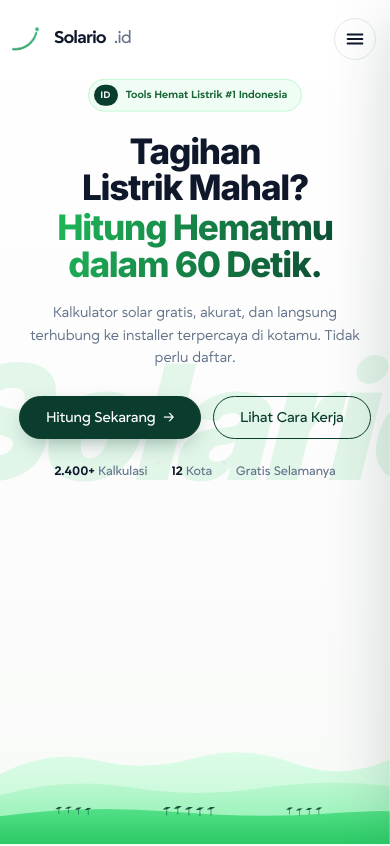
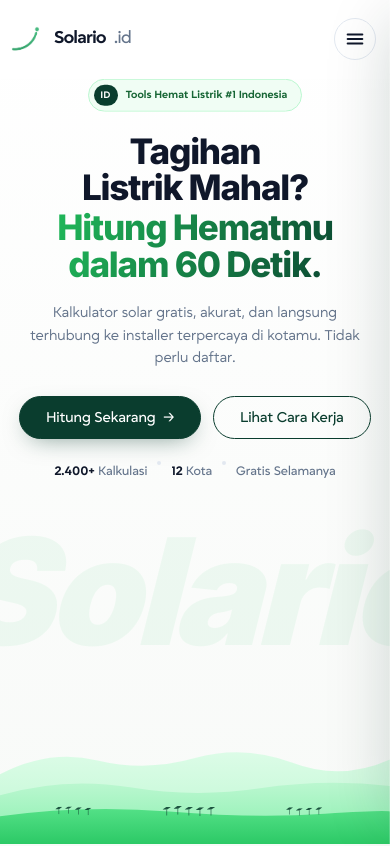
Before and after one commit to antararuang094-glitch/Solario, a Next.js app: page / in a window 390 px wide. Shown: the top 846 px of the page. Built offline with nearby package versions, Linux system fonts and the light colour scheme.

Commit message:
update tampilan

```diff
--- a/app/globals.css
+++ b/app/globals.css
@@ -479,7 +479,7 @@ html, body {
 /* Giant "Solario" watermark — fills empty hero space (crops on edges) */
 .solario-landing .sl-hero-watermark {
   position: absolute;
-  top: 50%;
+  top: 60%;
   left: 50%;
   transform: translate(-50%, -50%);
   font-family: 'Inter', sans-serif;
@@ -488,7 +488,7 @@ html, body {
   font-size: clamp(160px, 36vw, 1100px);
   letter-spacing: -0.04em;
   color: var(--sl-accent);
-  opacity: 0.11;
+  opacity: 0.06;
   white-space: nowrap;
   pointer-events: none;
   user-select: none;
@@ -1046,6 +1046,12 @@ html, body {
     min-height: 100vh;
     min-height: 100dvh;
   }
+
+  /* Watermark on mobile: move down so it sits between stats row and hills */
+  .solario-landing .sl-hero-watermark {
+    top: 70%;
+    font-size: clamp(140px, 38vw, 260px);
+  }
   .solario-landing .sl-h1 {
     font-size: clamp(34px, 8.4vw, 56px);
     letter-spacing: -0.035em;
```
